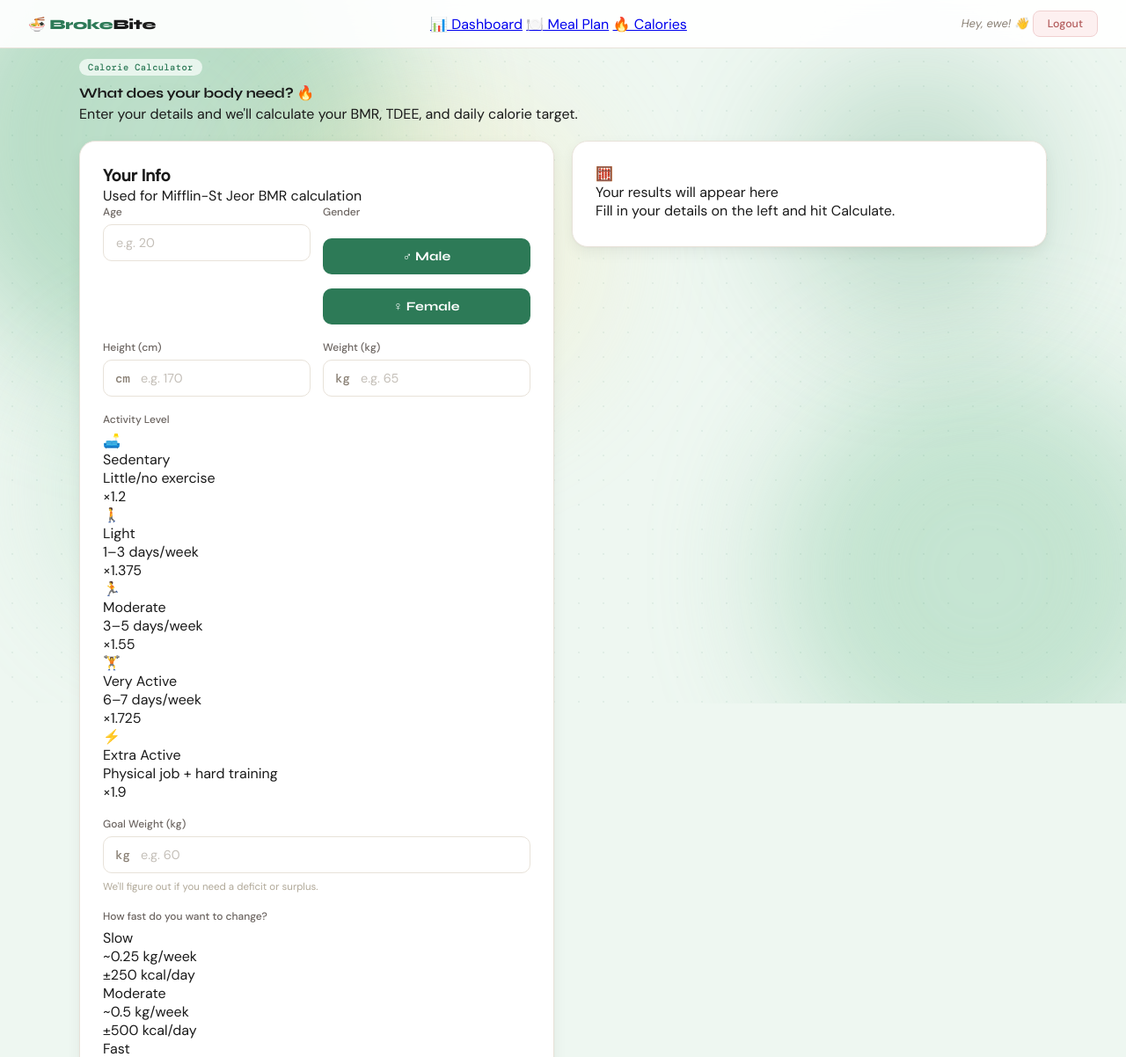
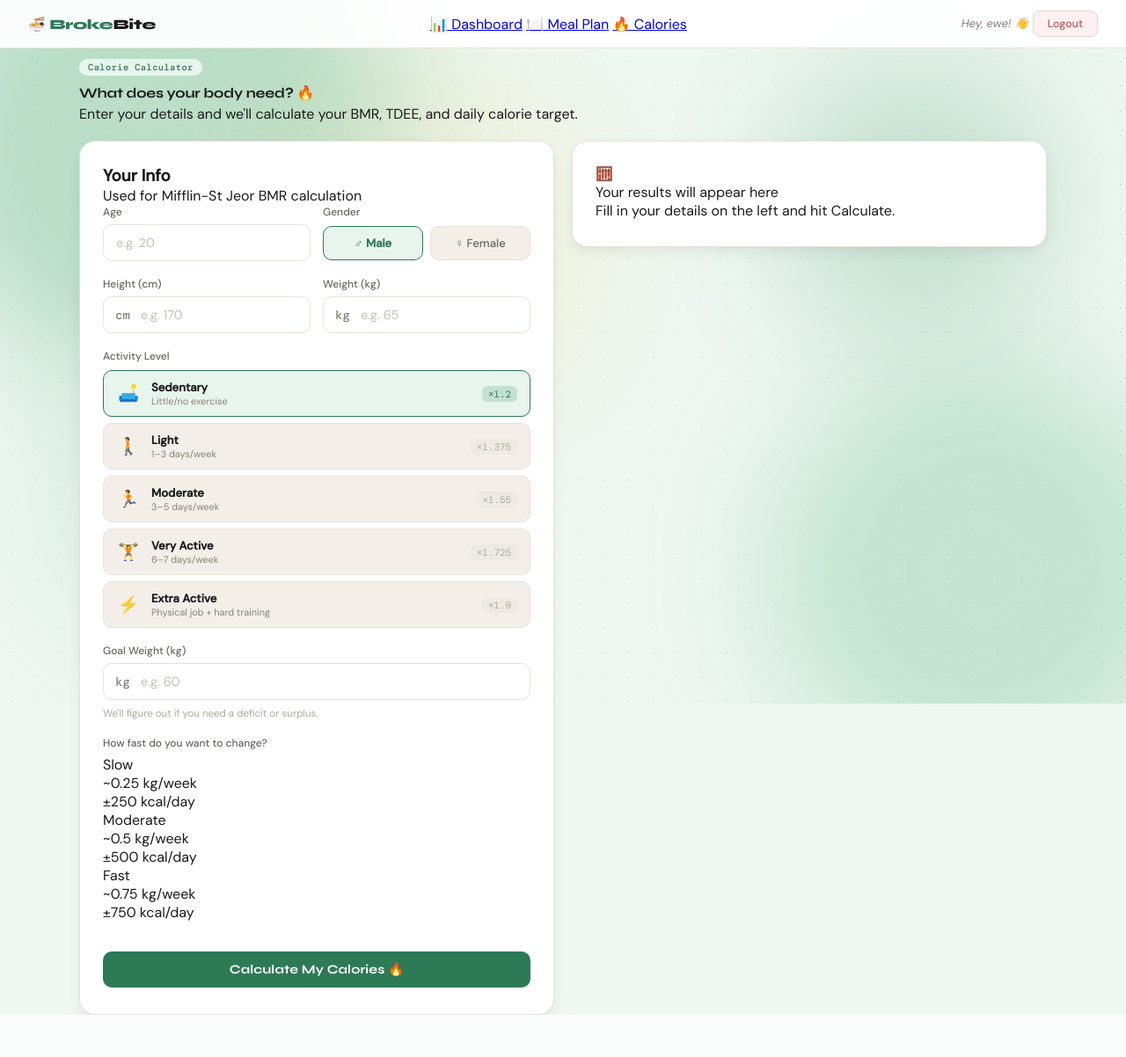
Before and after one commit to choongkarhung/GitExercise-G072, a Flask app: page /calorie in a window 1280 px wide. Shown: the top 1202 px of the page at 88% size. After the commit the page ends 1154 px from the top, so only its background shows below. Run offline with Flask 3, Linux system fonts and the light colour scheme; a user stored in the database is signed in.

Commit message:
Calorie CSS 3

```diff
--- a/static/calorie.css
+++ b/static/calorie.css
@@ -63,3 +63,115 @@
     color: var(--ink-faint);
     margin-top: 2px;
 }
+
+/* suffix-style inputs */
+.input-suffix {
+    padding-left: 42px !important;
+}
+
+/* GENDER TOGGLE */
+.gender-toggle {
+    display: grid;
+    grid-template-columns: 1fr 1fr;
+    gap: 8px;
+    margin-top: 2px;
+}
+
+.gender-btn {
+    width: 100%;
+    margin-top: 0;
+    padding: 10px 0;
+    background: var(--cream-mid);
+    color: var(--ink-soft);
+    border: 1.5px solid var(--cream-border);
+    border-radius: 10px;
+    font-family: 'DM Sans', sans-serif;
+    font-size: 0.82rem;
+    font-weight: 500;
+    cursor: pointer;
+    transition: all 0.18s ease;
+    letter-spacing: 0;
+}
+
+.gender-btn:hover {
+    background: var(--green-light);
+    border-color: var(--green-border);
+    color: var(--green);
+    transform: none;
+    box-shadow: none;
+}
+
+.gender-btn.active {
+    background: var(--green-light);
+    border-color: var(--green);
+    color: var(--green);
+    font-weight: 600;
+    transform: none;
+    box-shadow: none;
+}
+
+/* ACTIVITY OPTIONS */
+.activity-options {
+    display: flex;
+    flex-direction: column;
+    gap: 7px;
+    margin-top: 2px;
+}
+
+.activity-opt {
+    display: flex;
+    align-items: center;
+    gap: 12px;
+    padding: 10px 14px;
+    background: var(--cream-mid);
+    border: 1.5px solid var(--cream-border);
+    border-radius: 10px;
+    cursor: pointer;
+    transition: all 0.18s ease;
+}
+
+.activity-opt:hover {
+    background: var(--green-light);
+    border-color: var(--green-border);
+}
+
+.activity-opt.active {
+    background: var(--green-light);
+    border-color: var(--green);
+}
+
+.act-icon {
+    font-size: 1.2rem;
+    width: 28px;
+    text-align: center;
+    flex-shrink: 0;
+}
+
+.act-text {
+    flex: 1;
+}
+
+.act-label {
+    font-size: 0.82rem;
+    font-weight: 600;
+    color: var(--ink);
+}
+
+.act-sub {
+    font-size: 0.68rem;
+    color: var(--ink-muted);
+}
+
+.act-mult {
+    font-family: 'DM Mono', monospace;
+    font-size: 0.68rem;
+    color: var(--ink-faint);
+    background: var(--cream-strong);
+    padding: 2px 7px;
+    border-radius: 6px;
+}
+
+.activity-opt.active .act-mult {
+    background: var(--green-border);
+    color: var(--green);
+}
```
